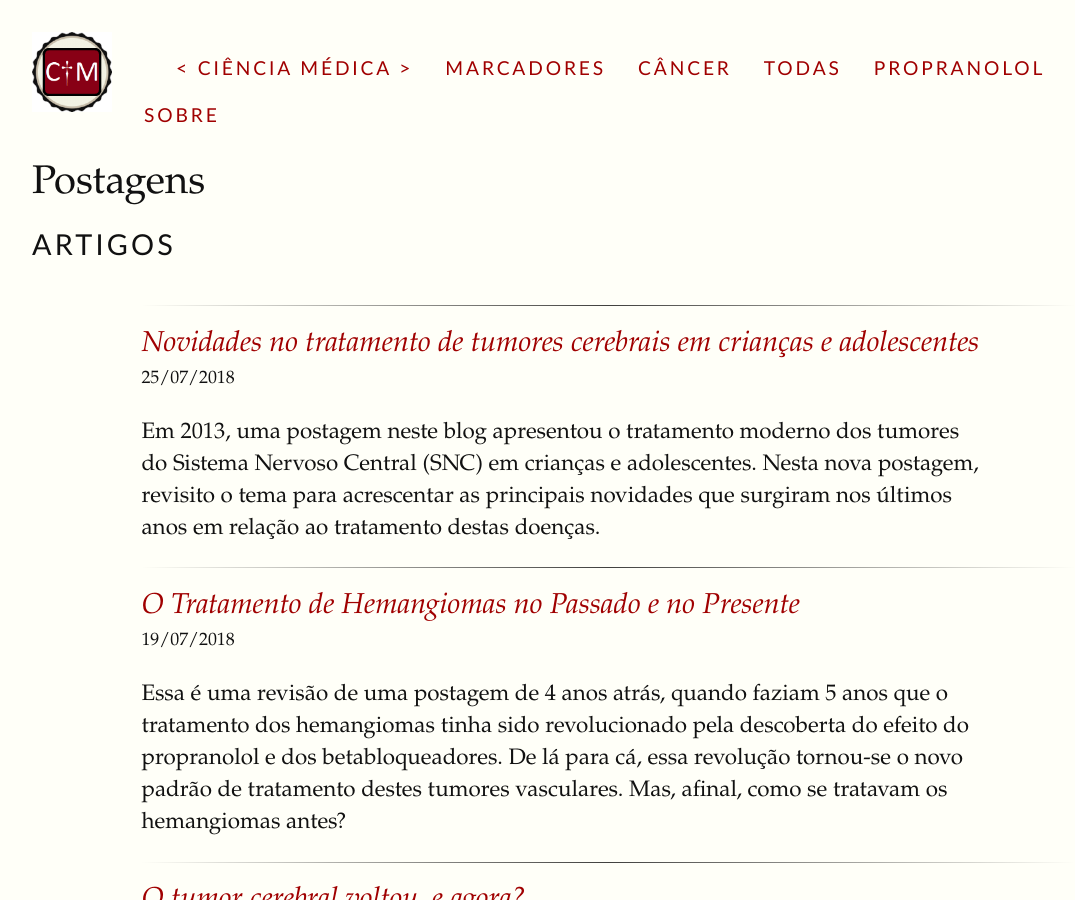
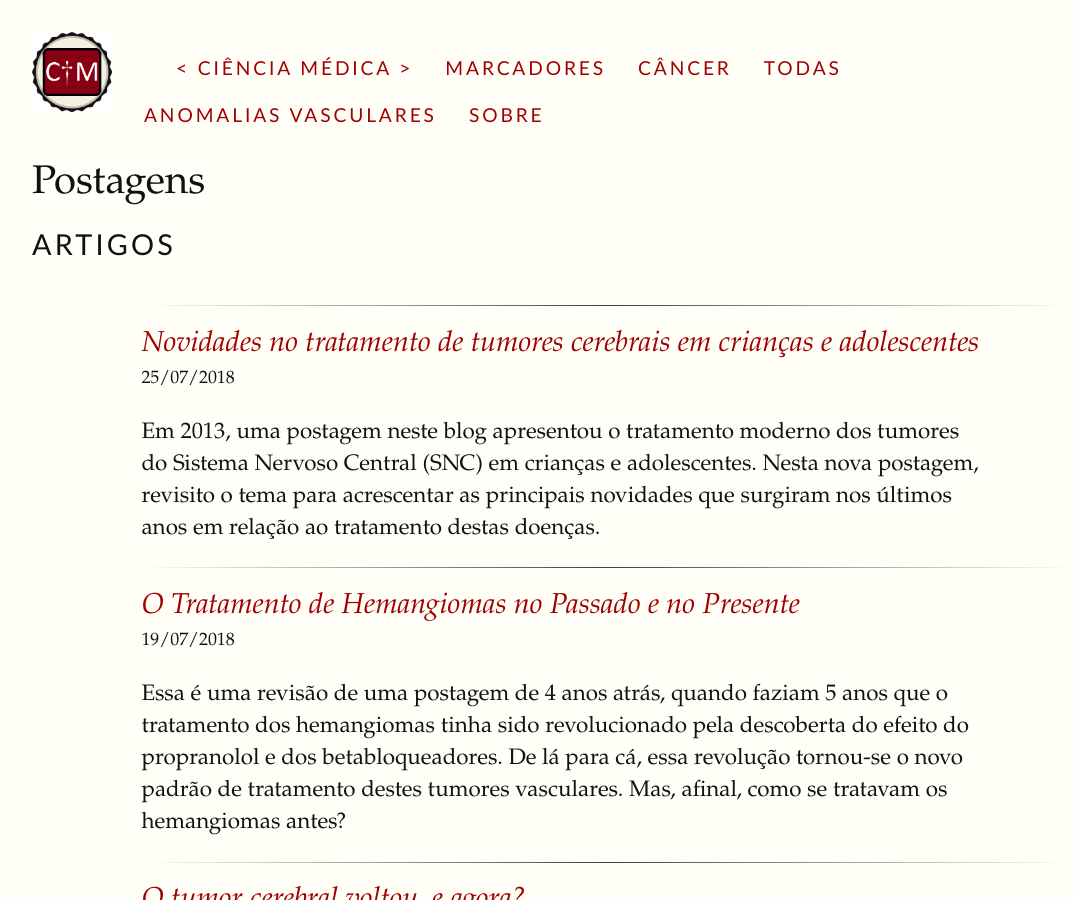
Before and after one commit to fhcflx/pharmakon, a Jekyll site: the page built from index.html, in a window 1280 px wide and 900 px high. Shown: the whole window, without its empty margins (32-1107 px from the left). Built offline with Jekyll 4.4.1, drawn with Linux system fonts in a browser that asks for light colours.

Commit message:
Tag anomalias vasculares

```diff
--- a/propranolol/index.md
+++ b/propranolol/index.md
@@ -1,5 +1,5 @@
 ---
 layout: tagpage
-title: Propranolol
-tag: Propranolol
+title: Anomalias vasculares
+tag: Anomalias vasculares
 ---
```
